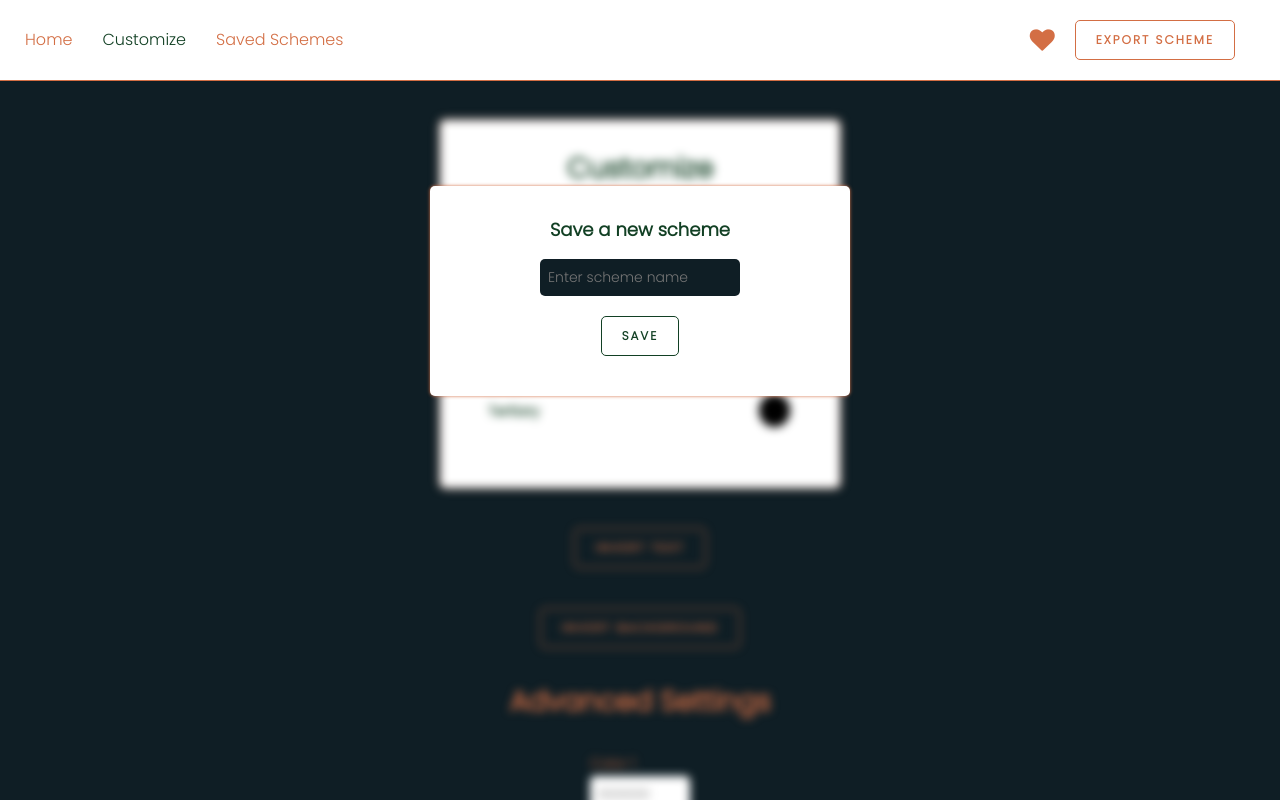
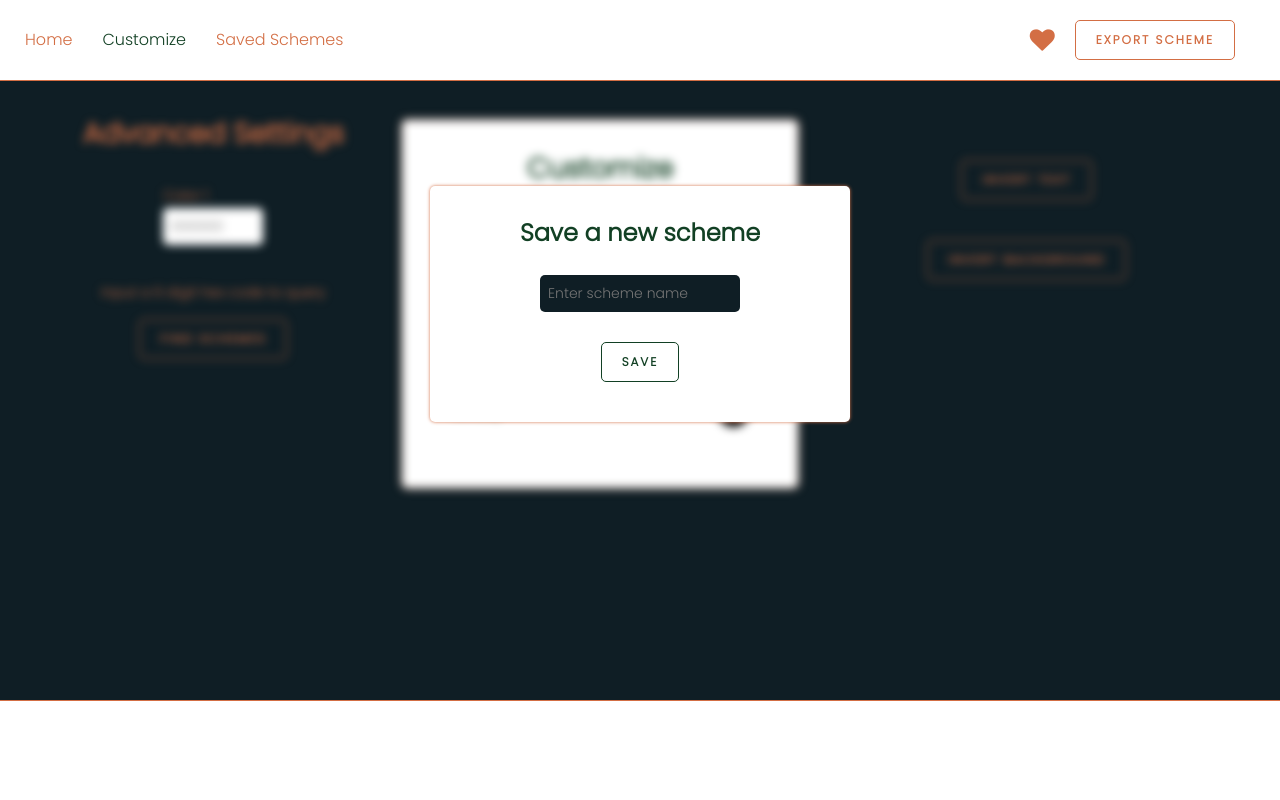
Before and after one commit to GregaE/color-schemer, a Vue app: page /customize in a window 1280 px wide. Both pictures are taken after a click on the icon 1042 px from the left and 40 px from the top of the page. Shown: the top 800 px of the page. Built offline with nearby package versions, Linux system fonts and the light colour scheme; no server answers.

Commit message:
refactor: styling and clean unneccessary code

```diff
--- a/src/assets/styles/components/advancedConfig.scss
+++ /dev/null
@@ -1,100 +0,0 @@
-.advanced-config {
-  width: 100%;
-  display: flex;
-  flex-direction: column;
-  align-items: center;
-  gap: 2rem;
-  transition: height 1s;
-}
-
-.color-container {
-  margin: 2rem;
-  display: flex;
-  flex-direction: column;
-  align-items: center;
-  gap: 0.6rem;
-}
-
-.color-container label {
-  align-self: start;
-}
-
-.toggle-container {
-  position:relative;
-  width: 6.5rem;
-  height: 2.6rem;
-  border-radius: 100rem;
-  background-color: var(--bg-secondary);
-  color: var(--text-secondary);
-  font-weight: bold;
-  cursor: pointer;
-  margin-top: 5px;
-  z-index: 1;
-}
-
-.toggle-container:before {
-  position: absolute;
-  top: 50%;
-  margin-top: -0.6rem;
-  margin-left: 0.9rem;
-  line-height: 1;
-  content: "OR";
-  opacity: 0;
-  transition: 0.5s;
-  z-index: -1;
-}
-
-.toggle-container:after {
-  position: absolute;
-  top: 50%;
-  margin-top: -0.45em;
-  margin-left: 3.0rem;
-  line-height: 1;
-  content: "AND";
-  opacity: 1;
-  transition: 0.5s;
-  z-index: -1;
-}
-
-.toggle-btn {
-  position: relative;
-  left: 0.4rem;
-  top: 0.25rem;
-  width: 2.2rem;
-  height: 2.2rem;
-  border-radius: 100rem;
-  background-color:  var(--text-primary);
-  transition: 0.5s;
-}
-
-.toggled:before {
-  opacity: 1;
-}
-
-.toggled:after {
-  opacity: 0;
-}
-
-.toggled .toggle-btn {
-  margin-left: 3.6rem;
-  background-color: var(--text-secondary);
-}
-
-.v-enter-active {
-  transition: all 2s ease;
-}
-
-.v-leave-active {
-  transition: all 2s ease;
-  position: absolute;
-}
-
-.v-enter-from,
-.v-leave-to {
-  opacity: 0;
-  transform: translateY(-3rem);
-}
-
-.v-move {
-  transition: all 2s ease;
-}
--- a/src/assets/styles/components/invertColors.scss
+++ /dev/null
@@ -1,7 +0,0 @@
-.invert-colors {
-  display: flex;
-  flex-direction: column;
-  align-items: center;
-  gap: 4rem;
-  padding: 4rem;
-}
--- a/src/assets/styles/customizeView.scss
+++ /dev/null
@@ -1,5 +0,0 @@
-.customization-view {
-  display: flex;
-  flex-direction: column;
-  align-items: center;
-}
--- a/src/assets/styles/footer.scss
+++ /dev/null
@@ -1,10 +0,0 @@
-footer {
-  width: 100%;
-  background-color: var(--bg-secondary);
-  color: var(--text-secondary);
-  display: flex;
-  align-items: center;
-  justify-content: space-between;
-  height: 12rem;
-  margin-top: 6rem;
-}
--- a/src/assets/styles/main.scss
+++ b/src/assets/styles/main.scss
@@ -65,5 +65,4 @@ input[type=text] {
 main {
   margin-top: 8rem;
   padding: 4rem 2.5rem;
-  height: 100vh;
 }
--- a/src/components/AdvancedConfig.vue
+++ b/src/components/AdvancedConfig.vue
@@ -135,5 +135,100 @@ export default {
 </template>
 
 <style lang="scss" scoped>
-@import "@/assets/styles/components/advancedConfig.scss";
+.advanced-config {
+  display: flex;
+  flex-direction: column;
+  align-items: center;
+  gap: 2rem;
+  transition: height 1s;
+
+  .color-container {
+    margin: 2rem;
+    display: flex;
+    flex-direction: column;
+    gap: 0.6rem;
+    label {
+      align-self: start;
+    }
+  }
+
+  .toggle-container {
+    position: relative;
+    width: 6.5rem;
+    height: 2.6rem;
+    border-radius: 100rem;
+    background-color: var(--bg-secondary);
+    color: var(--text-secondary);
+    font-weight: bold;
+    cursor: pointer;
+    margin-top: 0.5rem;
+    z-index: 1;
+    &:before {
+      position: absolute;
+      top: 50%;
+      margin-top: -0.6rem;
+      margin-left: 0.9rem;
+      line-height: 1;
+      content: "OR";
+      opacity: 0;
+      transition: 0.5s;
+      z-index: -1;
+    }
+
+    &:after {
+      position: absolute;
+      top: 50%;
+      margin-top: -0.6rem;
+      margin-left: 3rem;
+      line-height: 1;
+      content: "AND";
+      opacity: 1;
+      transition: 0.5s;
+      z-index: -1;
+    }
+  }
+
+  .toggle-btn {
+    position: relative;
+    left: 0.4rem;
+    top: 0.25rem;
+    width: 2.2rem;
+    height: 2.2rem;
+    border-radius: 100rem;
+    background-color: var(--text-primary);
+    transition: 0.5s;
+  }
+
+  .toggled:before {
+    opacity: 1;
+  }
+
+  .toggled:after {
+    opacity: 0;
+  }
+
+  .toggled .toggle-btn {
+    margin-left: 3.6rem;
+    background-color: var(--text-secondary);
+  }
+}
+
+.v-enter-active {
+  transition: all 2s ease;
+}
+
+.v-leave-active {
+  transition: all 2s ease;
+  position: absolute;
+}
+
+.v-enter-from,
+.v-leave-to {
+  opacity: 0;
+  transform: translateY(-3rem);
+}
+
+.v-move {
+  transition: all 2s ease;
+}
 </style>
--- a/src/components/HomeFooter.vue
+++ b/src/components/HomeFooter.vue
@@ -3,5 +3,17 @@
 </template>
 
 <style lang="scss" scoped>
-@import "@/assets/styles/footer.scss";
+footer {
+  position: fixed;
+  left: 0;
+  bottom: 0;
+  width: 100%;
+  height: 10rem;
+  display: flex;
+  align-items: center;
+  justify-content: space-between;
+  background-color: var(--bg-secondary);
+  color: var(--text-secondary);
+  border-top: 0.05rem solid var(--text-primary);
+}
 </style>
--- a/src/components/InvertColors.vue
+++ b/src/components/InvertColors.vue
@@ -47,5 +47,11 @@ export default {
 </template>
 
 <style lang="scss" scoped>
-@import "@/assets/styles/components/invertColors.scss";
+.invert-colors {
+  display: flex;
+  flex-direction: column;
+  align-items: center;
+  gap: 4rem;
+  padding: 4rem;
+}
 </style>
--- a/src/components/SaveModal.vue
+++ b/src/components/SaveModal.vue
@@ -25,6 +25,7 @@ export default {
     ...mapActions(["addUserScheme"]),
     saveScheme() {
       event.preventDefault();
+      if (/[^%&<>\[\]{}]/g.test(this.nameInput)) {
         this.addUserScheme({
           schemeName: this.nameInput,
           colorArr: [
@@ -37,6 +38,7 @@ export default {
           user_id: "6245d8c249e428cdbaa8d920",
         });
         this.$emit("deactivate");
+      }
     },
   },
 };
@@ -65,11 +67,11 @@ form {
   display: flex;
   flex-direction: column;
   align-items: center;
-  gap: 2rem;
+  gap: 3rem;
   padding: 3.5rem 1rem 4rem 1rem;
 
   label {
-    font-size: 1.8rem;
+    font-size: 2.4rem;
     font-weight: 600;
   }
 
--- a/src/views/CustomizeView.vue
+++ b/src/views/CustomizeView.vue
@@ -15,12 +15,21 @@ export default {
 
 <template>
   <main class="customization-view">
+    <AdvancedConfig />
     <CustomizeForm />
     <InvertColors />
-    <AdvancedConfig />
   </main>
 </template>
 
 <style lang="scss" scoped>
-@import "@/assets/styles/customizeView.scss";
+.customization-view {
+  display: flex;
+  flex-wrap: wrap;
+  justify-content: space-around;
+
+  & > * {
+    margin-bottom: 4rem;
+    flex: 1;
+  }
+}
 </style>
```
Also changed, not shown: src/assets/styles/components/schemeList.scss (deleted). Lines whose indentation alone changed are shown as unchanged.
